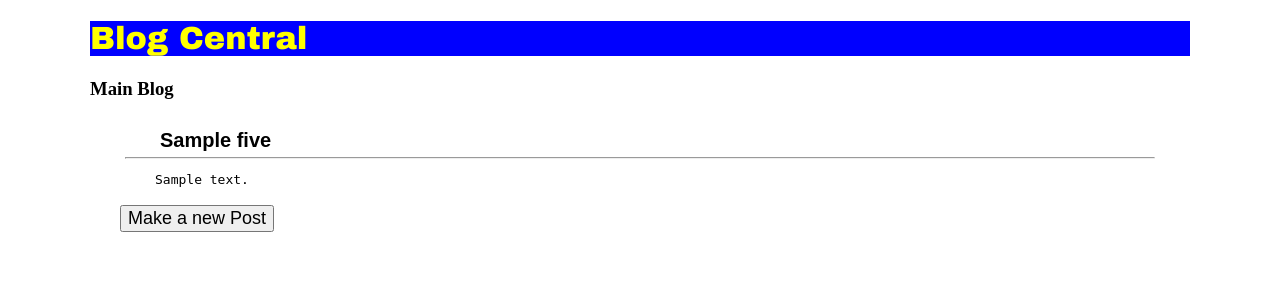
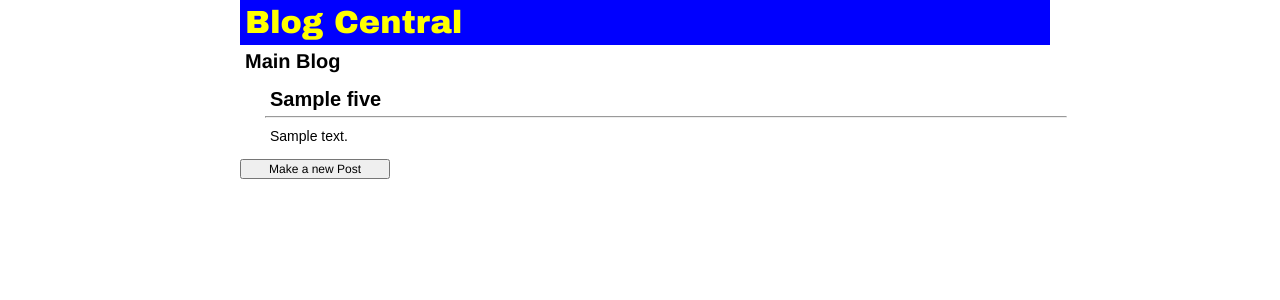
Before and after one commit to AngieV/build-a-blog, a Python web app: template templates/display_blog.html in a window 1280 px wide. Shown: the top 300 px of the page. Run offline with Jinja, Linux system fonts and the light colour scheme; the template is opened without the code that fills it: most values are stand-ins (such as "Sample title", 1, 10 or a date in 2020).

Commit message:
changes in css formatting

```diff
--- a/templates/base.html
+++ b/templates/base.html
@@ -4,25 +4,36 @@
         <title>Blog</title>
         	<style type="text/css">
         * 	{
-        	margin-left: 30px;
-        	margin-right: 30px;
+        	font-family: Helvetica, Arial, sans-serif;
+			font-size: 14px;
+			width: 800px;
+        	margin:0 auto;
+        	font-size: 14px;
         	}
         h1 {
         	color: yellow;
         	background-color: blue;
         	font-size: 32px;
         	font-family: "Arial Black", sans-serif;
+        	padding: 5px;
         	}
-		.content {
+        h2	{
+        	font-size: 20px;
+        	padding: 5px;
+        	}
+        div	{
+			max-width: 750px;
+			padding: 5px;
+			}
+		p	{
+			padding: 5px;
+			}
+		.txt_content {
 			font-family: sans-serif;
-			width: 800px;
-			margin: 30px auto;
-			padding: 10px;
+			margin: 5px auto;
+			padding: 5px;
 			}
 
-		div	{
-			padding: 5px;
-			}
 		.error{
 			color: red;
 			}
@@ -37,18 +48,21 @@
 		input[type=text]{
 			width: 450px;
 			font-size: 20px;
-			padding: 4px;
+			font-family: monospace;
+			padding: 3px;
 			}
 
 		textarea{
-			width: 400px;
+			width: 450px;
 			height: 200px;
 			font-size: 18px;
 			font-family: monospace;
+			padding: 3px;
 			}
 
 		input[type=submit]{
-			font-size: 18px;
+			font-size: 12px;
+			width: 150px;
 			}
 
 		hr {
--- a/templates/display_blog.html
+++ b/templates/display_blog.html
@@ -1,14 +1,14 @@
 {% extends "base.html" %}
 
 {% block content %}
-<h3>Main Blog</h3>
+<h2>Main Blog</h2>
 
 <form action="/blog" method="post">
 	{% for e in latest_five %}
 	<div>
 		<div class ="title">{{ e.title }}</div>
 		<hr/>
-		<pre class ="txt_content">{{ e.txt_content }}</pre>
+		<p class ="txt_content">{{ e.txt_content }}</p>
 	</div>
 	{% endfor %}
 	<input type="submit" value="Make a new Post"/>
```
